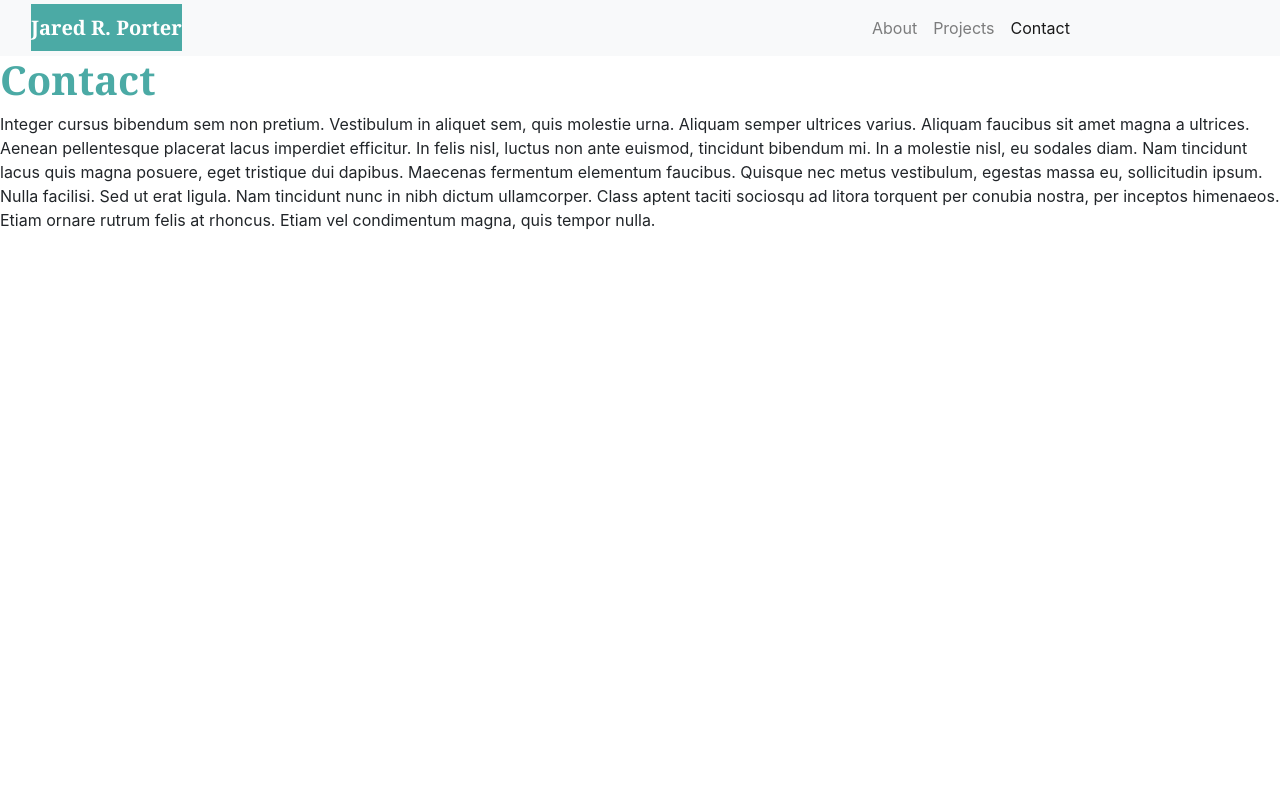
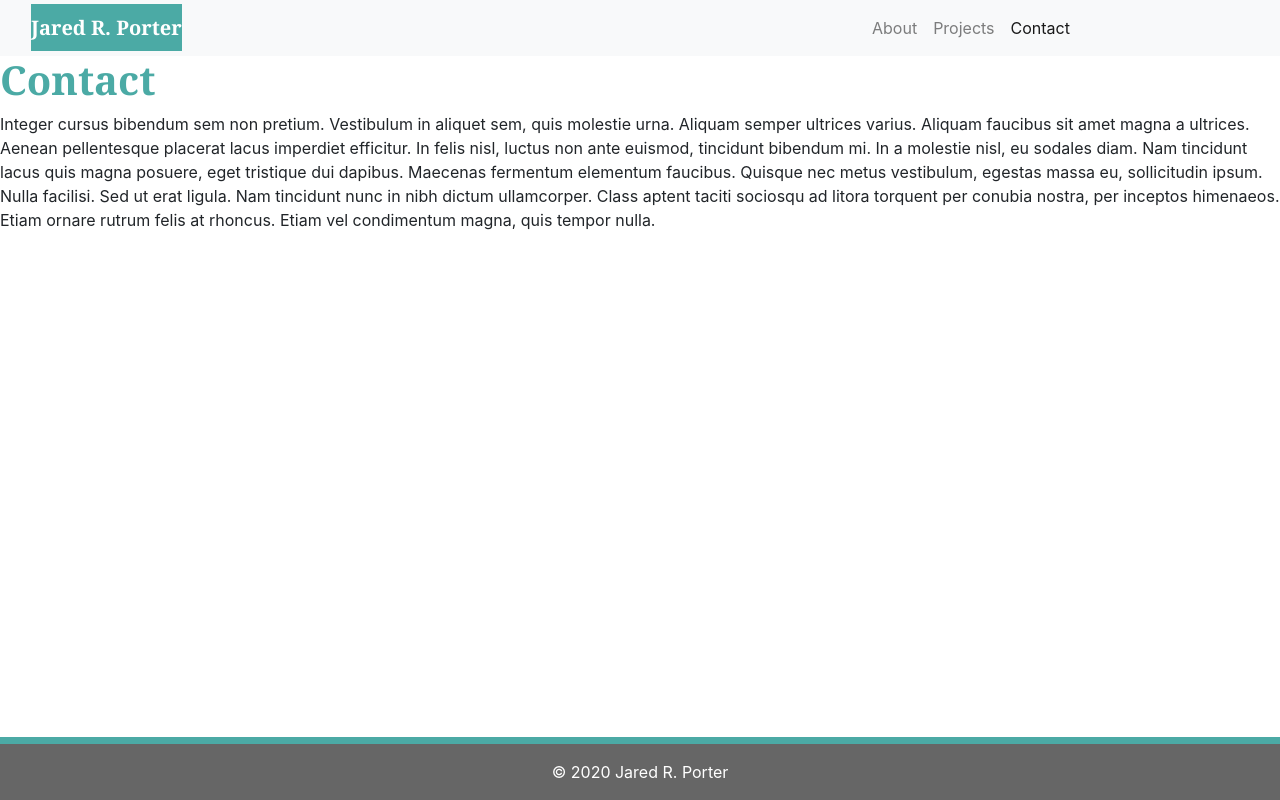
Before and after one commit to JaredP17/Portfolio, a React (Create React App) app: page /contact in a window 1280 px wide. Built offline with nearby package versions, Linux system fonts and the light colour scheme.

Commit message:
Added footer.

```diff
--- a/src/App.js
+++ b/src/App.js
@@ -4,17 +4,19 @@ import NavBar from "./components/NavBar";
 import About from "./components/pages/About";
 import Projects from "./components/pages/Projects";
 import Contact from "./components/pages/Contact";
+import Footer from "./components/Footer";
 
 function App() {
   return (
     <Router>
-      <div>
+      <>
         <NavBar />
         <Route exact path="/" component={About} />
-        <Route exact path="/about" component={About} />
-        <Route exact path="/projects" component={Projects} />
+        <Route path="/about" component={About} />
+        <Route path="/projects" component={Projects} />
         <Route path="/contact" component={Contact} />
-      </div>
+        <Footer />
+      </>
     </Router>
   );
 }
--- /dev/null
+++ b/src/components/Footer.js
@@ -0,0 +1,13 @@
+import React from "react";
+
+const Footer = () => {
+  return (
+    <footer class="footer mt-auto py-3 fixed-bottom">
+      <div class="container">
+        <span>&copy; 2020 Jared R. Porter</span>
+      </div>
+    </footer>
+  );
+};
+
+export default Footer;
```
